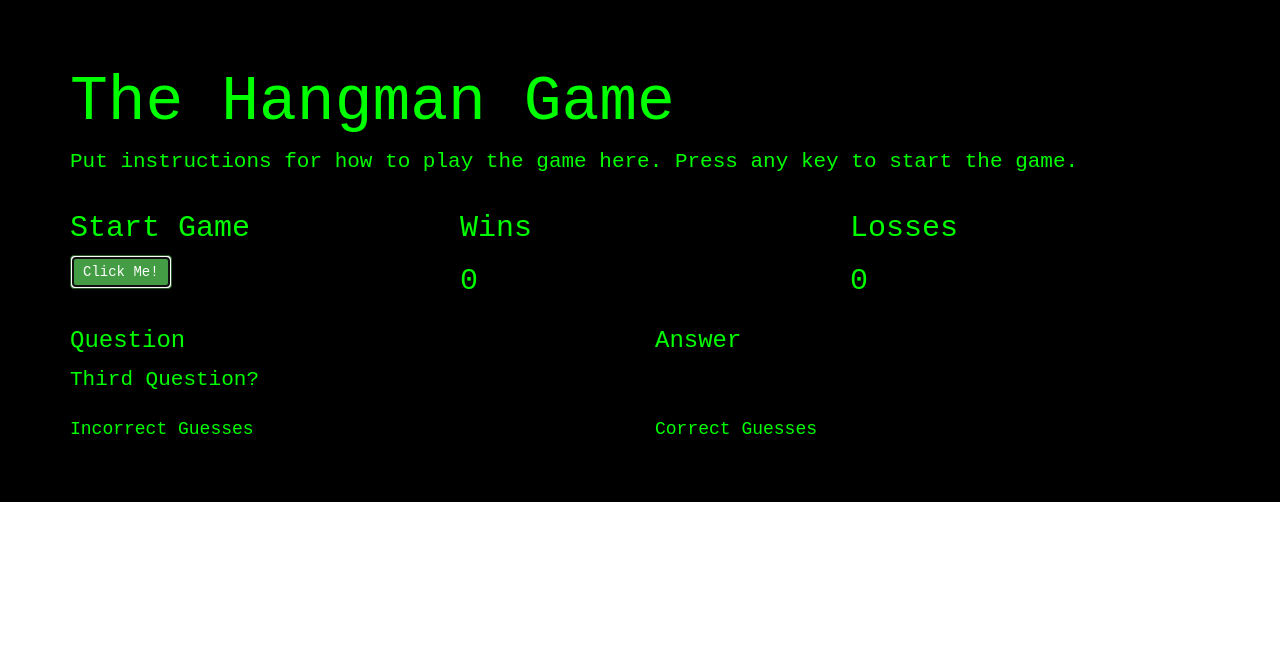
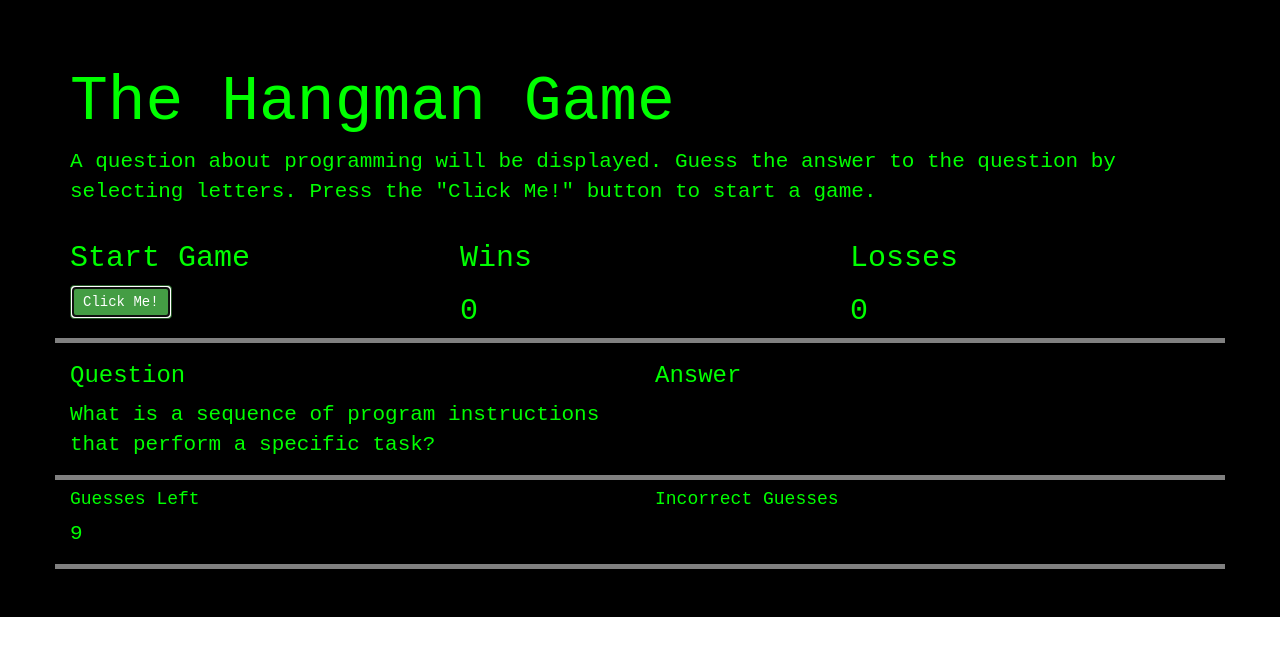
Before and after one commit to NancyDLL/Hangman-Game, a plain HTML site: page index.html in a window 1280 px wide. Both pictures are taken after a click on the button "Click Me!". Drawn offline with nearby package versions, Linux system fonts and the light colour scheme.

Commit message:
Learned switch case statement and got it to work.

```diff
--- a/assets/css/style.css
+++ b/assets/css/style.css
@@ -5,3 +5,6 @@ body {
 .jumbotron{
 	background: black;
 }
+.row{
+	border-bottom: 5px solid grey;
+}
--- a/assets/javascript/game.js
+++ b/assets/javascript/game.js
@@ -1,50 +1,70 @@
 //1 - Check connection to html page
 console.log("Hangman script connected")
-//2 - Set initial variables
+//Psuedocode
+//Create an array of questions and answers and set initial variables
 var userGuess=null;
 var guessesLeft=9;
 var guessesMade=[];
 var wins=0;
 var losses=0;
 var questions = [
-	"First Question?",
-	"Second Question?",
-	"Third Question?"
+	"What is a piece of code associated with a class or object to perform a task?",
+	"What is a language mechanism for binding data with methods that operate on that data?",
+	"What is a sequence of program instructions that perform a specific task?"
 ];
 var answers = [
-	"abcd",
-	"abcdef",
-	"abcdefgh"
+	"method",
+	"object",
+	"function"
 ];
 var letterChoice=["a", "b", "c", "d", "e", "f", "g", "h", "i", "j", "k", "l", "m", "n", "o", "p", "q", "r", "s", "t", "u", "v", "w", "x", "y", "z"];
 
-console.log("Question Array ", questions);
-console.log("Answer Array ", answers);
-console.log("Letter Choices ", letterChoice);
-
-//Psuedocode
-//Create an array of questions and answers
-//Random pick a question and display to User
+//Randomly generate a question and display to User
 document.getElementById("start").addEventListener("click", function() {
 	var displayQuestion=questions[Math.floor(Math.random()*questions.length)];
-	console.log("The picked question is ", displayQuestion);
+	//console.log("The picked question is ", displayQuestion);
 	document.querySelector('#question').innerHTML=displayQuestion;
 	//Pull corresponding answer from array
 	var findQindex=questions.indexOf(displayQuestion);
 	console.log("The index of the question is ", findQindex);
-	//can i use the value of index in an if else to pull the answer?
-	if (findQindex==0) {
-		console.log("The corresponding answer is ", answers[0]);
-		} //is there something like an if else to search through more then 2 posibilities?
+	switch(findQindex){
+		case 0:
+			var pickedAnswer=answers[0];
+			break;
+		case 1:
+			var pickedAnswer=answers[1];
+			break;
+		case 2:
+			var pickedAnswer=answers[2];
+			break;
+	}
+	console.log("The picked answer is ", pickedAnswer);
+	//For every letter of the answer display underscores (somehow length will be used)
 });
 
 
 
-//For every letter of the answer display underscores (somehow length will be used)
+
 //User selects a letter and letter is compared against the answer for the question
 //If correct display letter in correct position (will I need to store each in an array or can array relate to each other in some way?)
 //If incorrect display letter in the incorrectGuesses ID
 
-//Display a win or loss after each round.
+//Display a win or loss and reset guesses left after each round.
 document.querySelector('#winDisplay').innerHTML = wins;
 document.querySelector('#lossDisplay').innerHTML = losses;
+document.querySelector('#guessesLeft').innerHTML = guessesLeft;
+
+//UNUSED - but working if the other does not.
+	//can i use the value of index in an if else to pull the answer?
+	// if (findQindex==0) {
+	// 	console.log("The corresponding answer is ", answers[0]);
+	// 	var pickedAnswer=answers[0];
+	// 	}
+	// 	else if (findQindex==1){
+	// 		console.log("The corresponding answer is ", answers[1]);
+	// 		var pickedAnswer=answers[1];
+	// 	}
+	// 	else if (findQindex==2){
+	// 		console.log("The corresponding answer is ", answers[2]);
+	// 		var pickedAnswer=answers[2];
+	// 	}
--- a/index.html
+++ b/index.html
@@ -18,7 +18,7 @@
 	<div class="jumbotron">
 		<div class="container">
 			<h1>The Hangman Game</h1>
-			<p>Put instructions for how to play the game here. Press any key to start the game.</p>
+			<p>A question about programming will be displayed. Guess the answer to the question by selecting letters. Press the "Click Me!" button to start a game.</p>
 		</div>
 		<div class="container">
 			<div class="row">
@@ -47,12 +47,12 @@
 			</div>
 			<div class="row">
 				<div class="col-md-6">
+					<h4>Guesses Left</h4>
+					<p><span id="guessesLeft"></span></p>
+				</div>
+				<div class="col-md-6">
 					<h4>Incorrect Guesses</h4>
 					<p><span id="incorrectGuesses"></span></p>
-				</div>
-				<div class="col-md-6">
-					<h4>Correct Guesses</h4>
-					<p><span id="correctGuesses"></span></p>
 				</div>
 			</div>
 		</div>
```
